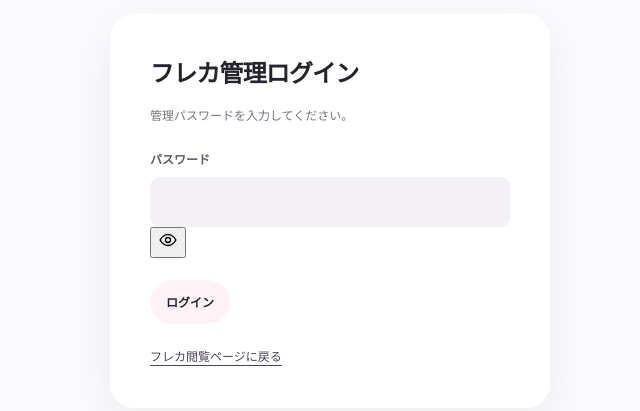
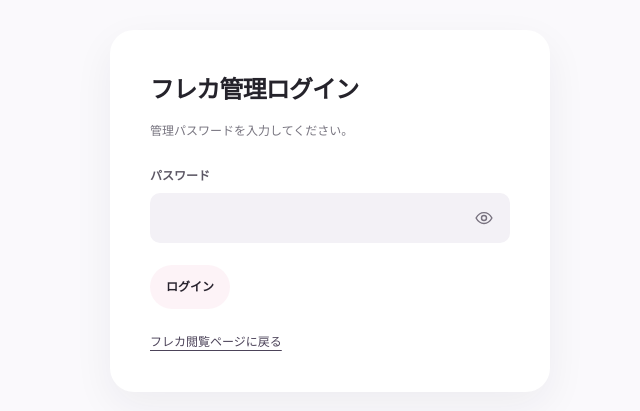
Before and after one commit to uoxou910/ux_xu_strawbe, a plain HTML site: page edit.html in a window 1280 px wide. Shown: the part 189-600 px from the top of the page, without its empty margins (310-950 px from the left). Drawn offline with Linux system fonts and the light colour scheme.

Commit message:
Position press-and-hold password reveal inside login field

```diff
--- a/assets/style.css
+++ b/assets/style.css
@@ -171,6 +171,11 @@ svg { width: 20px; height: 20px; fill: none; stroke: currentColor; stroke-width:
 .login-panel .btn { margin-top:4px; min-height:44px; }
 .login-panel > .note:last-child { margin-top:22px; }
 .login-panel a { color:#4c4359; text-underline-offset:4px; }
+.login-panel .password-control{display:block;position:relative;width:100%;}
+.login-panel .password-control input{padding-right:58px;}
+.login-panel .password-peek{position:absolute;top:0;right:0;bottom:0;width:52px;display:grid;place-items:center;border:0;border-radius:0 10px 10px 0;background:transparent;color:#77717e;cursor:pointer;touch-action:none;-webkit-user-select:none;user-select:none;padding:0;}
+.login-panel .password-peek[aria-pressed="true"]{color:#28252e;}
+.login-panel .password-peek:focus-visible{outline:2px solid #777086;outline-offset:-3px;}
 .field { display:grid; gap:8px; margin:18px 0; font-size:12px; font-weight:650; color:#5d5865; }
 .field input,.field select,.field textarea { width:100%; min-height:48px; border:0; border-radius:10px; background:var(--surface-soft); color:#28252e; padding:12px 14px; font-size:16px; outline:0; }
 .field textarea { min-height:100px; resize:vertical; line-height:1.7; }
```
